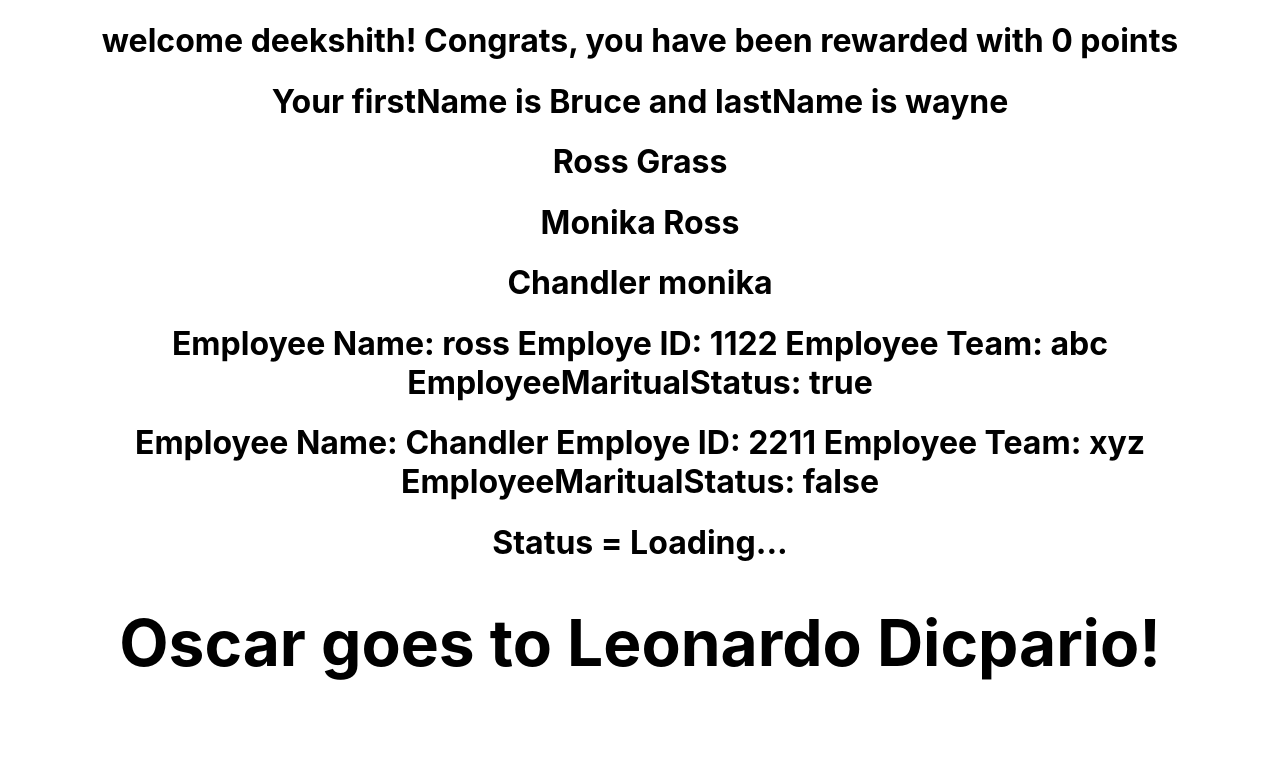
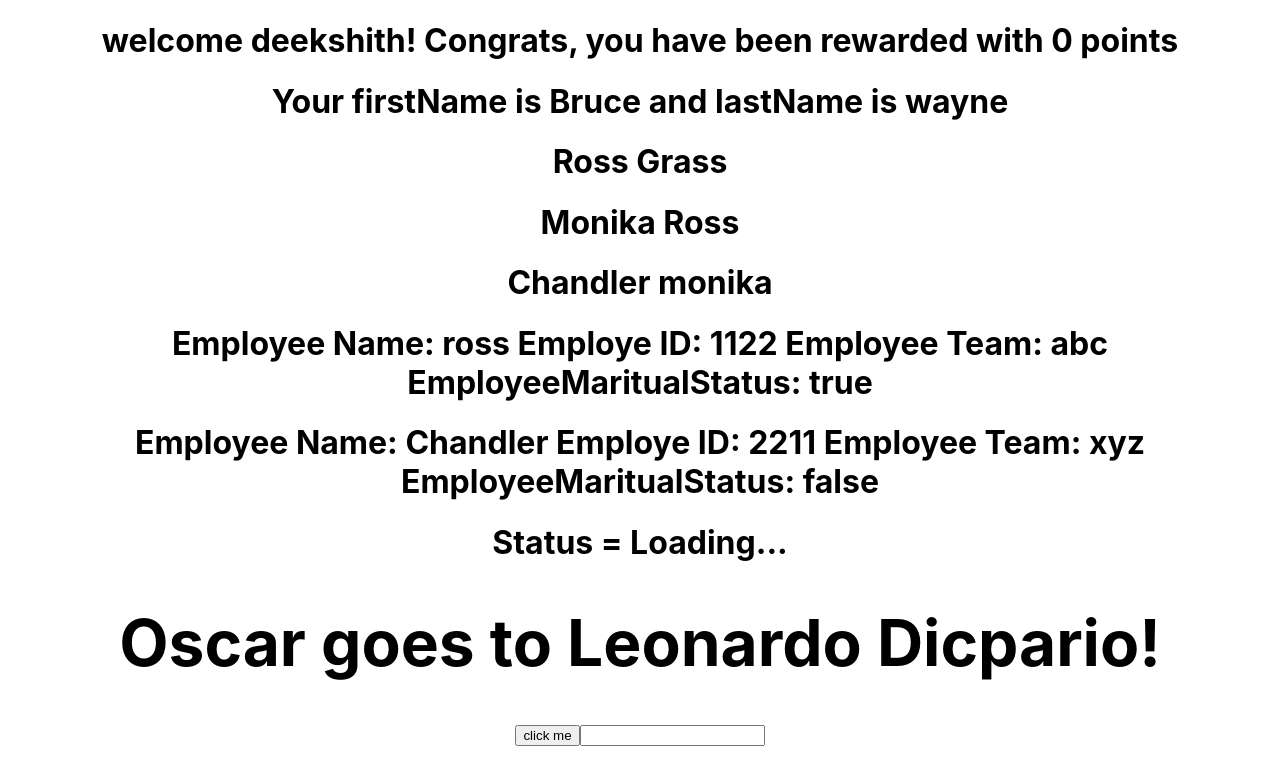
Before and after one commit to deekshith786/React-with-typeScript, a React (Create React App) app in the folder react-typescript/: page / in a window 1280 px wide. Shown: the top 784 px of the page. Built offline with nearby package versions, Linux system fonts and the light colour scheme.

Commit message:
Event props
onClick & onChange event handlers

```diff
--- a/react-typescript/src/App.tsx
+++ b/react-typescript/src/App.tsx
@@ -1,7 +1,10 @@
+import { ListFormat } from 'typescript';
 import './App.css';
+import { Button } from './components/button';
 import { EmployeeDetails } from './components/employee';
 import { Greet } from './components/greet';
 import { Header } from './components/header';
+import { Input } from './components/input';
 import { Oscar } from './components/oscar';
 import { Person } from './components/person';
 import { PersonList } from './components/personList';
@@ -44,7 +47,7 @@
 
   return (
     <div className="App">
-      <Greet name="deekshith"  isLoggedIn={true} />
+      <Greet name="deekshith" isLoggedIn={true} />
       <Person name={personName} />
       <PersonList names={nameList} />
       <EmployeeDetails info={employee} />
@@ -52,6 +55,8 @@
       <Oscar>
         <Header>Oscar goes to Leonardo Dicpario!</Header>
       </Oscar>
+      <Button onClickButton={(event, id) => console.log("Button Clicked", event, id)} ></Button>
+      <Input value="" />
     </div>
   );
 }
--- /dev/null
+++ b/react-typescript/src/components/button.tsx
@@ -0,0 +1,7 @@
+type buttonProps = {
+    onClickButton: (event: React.MouseEvent<HTMLButtonElement>, id: number) => void
+}
+
+export const Button = (props: buttonProps) => {
+    return <button onClick={(event) => props.onClickButton(event, 1)}>click me</button>
+}
--- /dev/null
+++ b/react-typescript/src/components/input.tsx
@@ -0,0 +1,13 @@
+import React from "react"
+
+type inputProps = {
+    value: string
+}
+
+export const Input = (props: inputProps) => {
+
+    const handleInputChange = (event: React.ChangeEvent<HTMLInputElement>) => console.log(event);
+
+
+    return <input type='text' value={props.value} onChange={handleInputChange}/>
+}
```
Also changed, not shown: 1 other file (tests, documents, lock files or other folders).
